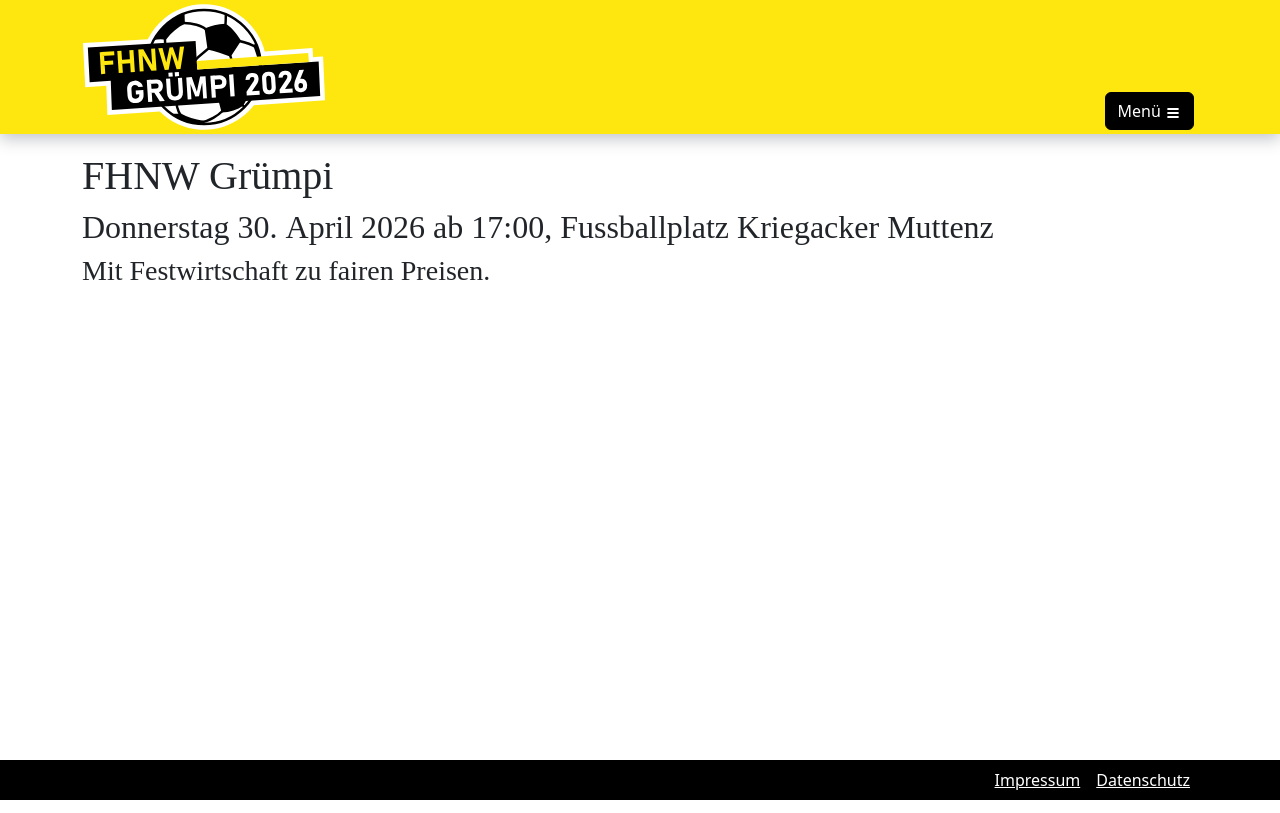
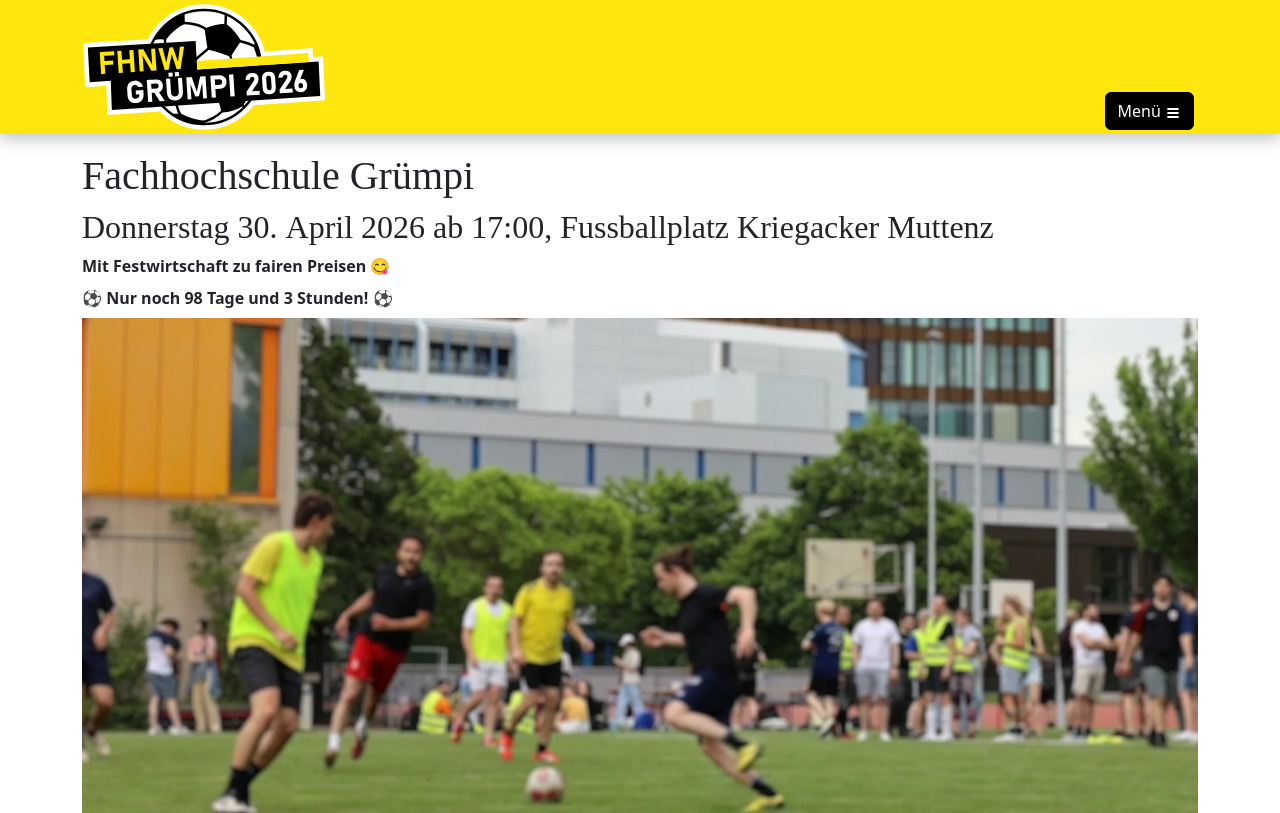
Before and after one commit to daka-fhnw/gruempi-2026, a React (Vite) app: page / in a window 1280 px wide. Shown: the top 813 px of the page. Built offline with nearby package versions, Linux system fonts and the light colour scheme; a web font is replaced by a local one.

Commit message:
coundown and image added

```diff
--- /dev/null
+++ b/src/comps/Countdown.tsx
@@ -0,0 +1,26 @@
+import { useEffect, useState } from "react";
+
+const EVENT_MILLIS = new Date("2026-04-30T17:00:00").getTime();
+const MILLIS_IN_HOUR = 1000 * 60 * 60;
+const MILLIS_IN_DAY = MILLIS_IN_HOUR * 24;
+const INTERVAL = 1000 * 60 * 5;
+
+export default function Countdown() {
+  const [days, setDays] = useState<number>(0);
+  const [hours, setHours] = useState<number>(0);
+  useEffect(() => {
+    const calculate = () => {
+      const millis = EVENT_MILLIS - Date.now();
+      setDays(Math.floor(millis / MILLIS_IN_DAY));
+      setHours(Math.floor((millis % MILLIS_IN_DAY) / MILLIS_IN_HOUR));
+    };
+    calculate();
+    const interval = setInterval(calculate, INTERVAL);
+    return () => clearInterval(interval);
+  }, []);
+  return (
+    <>
+      Nur noch {days} Tage und {hours} Stunden!
+    </>
+  );
+}
--- a/src/pages/Start.tsx
+++ b/src/pages/Start.tsx
@@ -1,15 +1,23 @@
 import useScrollToTop from "../hooks/useScrollToTop";
+import Countdown from "../comps/Countdown";
+import start from "../assets/start.webp";
 
 export default function Start() {
   useScrollToTop();
   return (
     <div>
-      <h1>FHNW Grümpi</h1>
+      <h1>Fachhochschule Grümpi</h1>
       <h2>
         Donnerstag 30.&nbsp;April&nbsp;2026 ab&nbsp;17:00, Fussballplatz
         Kriegacker Muttenz
       </h2>
-      <h3>Mit Festwirtschaft zu fairen Preisen.</h3>
+      <div className="fw-bold mb-2">
+        Mit Festwirtschaft zu fairen Preisen 😋
+      </div>
+      <div className="fw-bold mb-2">
+        ⚽ <Countdown /> ⚽
+      </div>
+      <img src={start} className="img-fluid" />
     </div>
   );
 }
```
Also changed, not shown: src/assets/start.webp (added).
